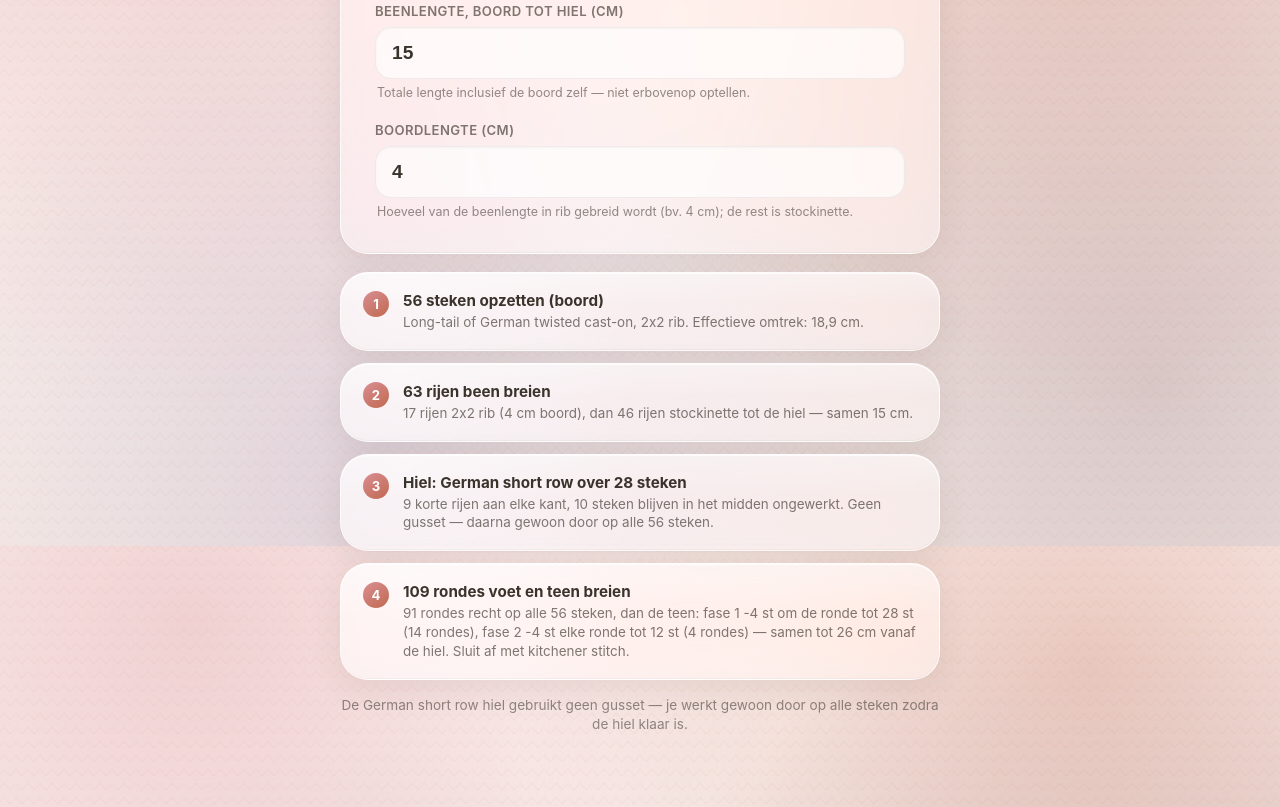
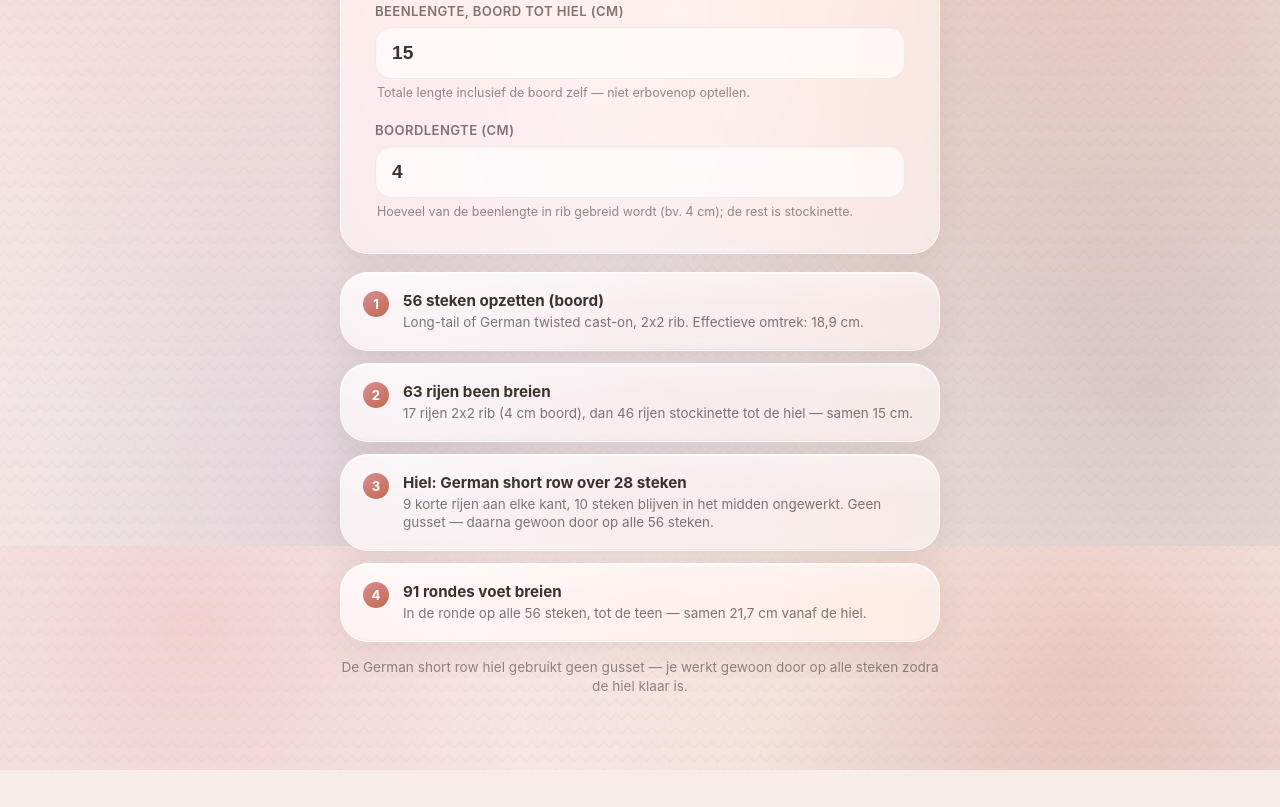
Before and after one commit to mrlando/Breitools, a plain HTML site: page sokmaat.html in a window 1280 px wide. Shown: the part 1054-1861 px from the top of the page. After the commit the page ends 1824 px from the top, so only its background shows below. Drawn offline with Linux system fonts and the light colour scheme; no server answers.

Commit message:
Sokmaat cuff-down: stap 4 alleen voet-rondes, geen teen erin
Titel/detail herschreven naar dezelfde stijl als stap 2, zonder de
teen-afname mee te nemen.

Co-Authored-By: Claude Sonnet 5 <noreply@anthropic.com>

```diff
--- a/sokmaat.html
+++ b/sokmaat.html
@@ -202,8 +202,8 @@
         cuffRows + ' rijen ' + ribKnit + 'x' + ribPurl + ' rib (' + fmt(cuffLength) + ' cm boord), dan ' + stockinetteRows + ' rijen stockinette tot de hiel — samen ' + fmt(legLength) + ' cm.');
       html += stepHtml(3, 'Hiel: German short row over ' + heelSts + ' steken',
         turnsPerSide + ' korte rijen aan elke kant, ' + centerSts + ' steken blijven in het midden ongewerkt. Geen gusset — daarna gewoon door op alle ' + sockSts + ' steken.');
-      html += stepHtml(4, (footRounds + toeRounds) + ' rondes voet en teen breien',
-        footRounds + ' rondes recht op alle ' + sockSts + ' steken, dan de teen: fase 1 -4 st om de ronde tot ' + phase1Target + ' st (' + roundsPhase1 + ' rondes), fase 2 -4 st elke ronde tot ' + finalToeSts + ' st (' + roundsPhase2 + ' rondes) — samen tot ' + fmt(footLength) + ' cm vanaf de hiel. Sluit af met kitchener stitch.');
+      html += stepHtml(4, footRounds + ' rondes voet breien',
+        'In de ronde op alle ' + sockSts + ' steken, tot de teen — samen ' + fmt(footLength - toeLengthCm) + ' cm vanaf de hiel.');
     } else {
       html += stepHtml(1, toeUpStartSts + ' steken opzetten (teen)',
         "Judy's Magic Cast-on, verdeeld over 2 naalden.");
```
Also changed, not shown: index.html (+1 -1 lines), 2 other files.
